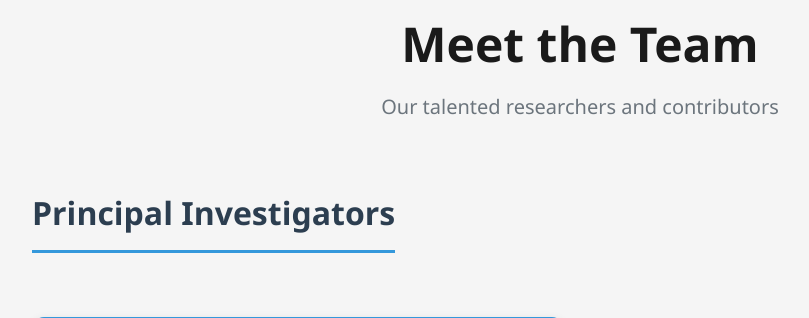
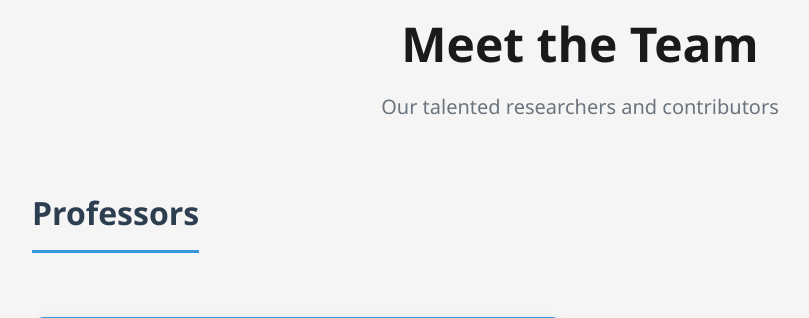
Before and after one commit to AImageLab-zip/aimagelab-website, a Django app: page /people/ in a window 1280 px wide. Shown: the part 144-462 px from the top of the page, without its empty margins (60-869 px from the left). Run offline with Django 4.2, Linux system fonts and the light colour scheme; tables that the repository leaves empty hold one stand-in row (values such as "Sample post"); grey boxes marked "Sample" are stand-in pictures; parts of the project's set-up code (start-up, migrations or seed data) failed here and were passed over.

Commit message:
fix: update section title for professors in people page

```diff
--- a/docker-site/main/templates/main/people.html
+++ b/docker-site/main/templates/main/people.html
@@ -11,7 +11,7 @@
 
     {% if grouped_profiles.professors %}
     <section class="team-section">
-        <h2 class="section-title">Principal Investigators</h2>
+        <h2 class="section-title">Professors</h2>
         <div class="team-grid professors-grid">
             {% for profile in grouped_profiles.professors %}
             <div class="person-card featured">
```
